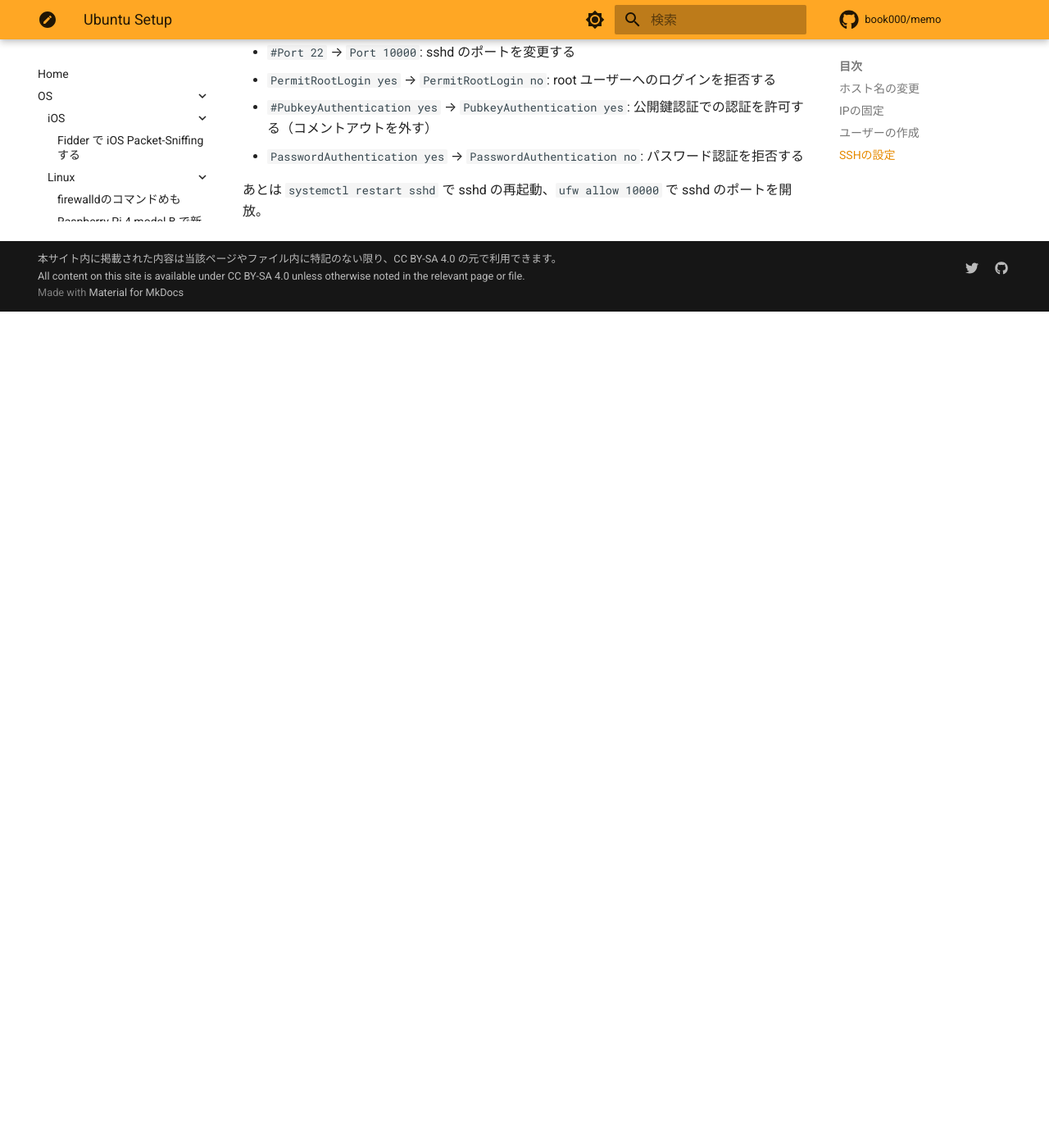
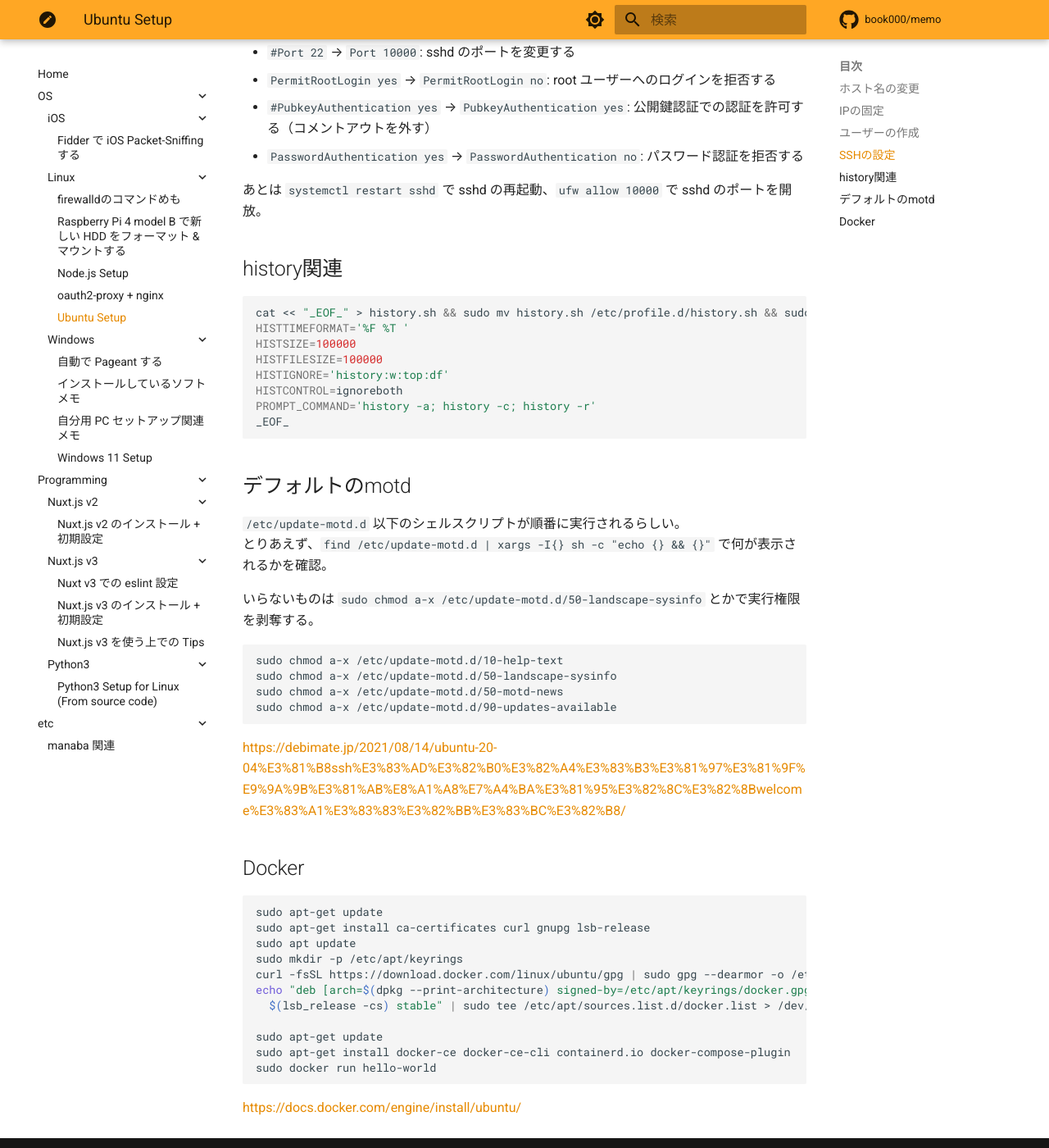
Before and after one commit to book000/memo, an MkDocs documentation site: the page built from docs/os/linux/ubuntu-setup.md, in a window 1280 px wide and 1400 px high, scrolled down 1934 px. Shown: the whole window at 82% size. Built offline with MkDocs 1.6.1 and Material for MkDocs 9.7.7, drawn with Linux system fonts in a browser that asks for light colours; comment, search, counter and statistics services are not loaded; before the commit the page ends 2314 px from its top, so only the background shows below that.

Commit message:
feat: ubuntuにdockerいれるやつとか

````diff
--- a/docs/os/linux/ubuntu-setup.md
+++ b/docs/os/linux/ubuntu-setup.md
@@ -85,3 +85,50 @@
 - `PasswordAuthentication yes` → `PasswordAuthentication no`: パスワード認証を拒否する
 
 あとは `systemctl restart sshd` で sshd の再起動、`ufw allow 10000` で sshd のポートを開放。
+
+## history関連
+
+```shell
+cat << "_EOF_" > history.sh && sudo mv history.sh /etc/profile.d/history.sh && sudo chmod a+x /etc/profile.d/history.sh && source /etc/profile.d/history.sh
+HISTTIMEFORMAT='%F %T '
+HISTSIZE=100000
+HISTFILESIZE=100000
+HISTIGNORE='history:w:top:df'
+HISTCONTROL=ignoreboth
+PROMPT_COMMAND='history -a; history -c; history -r'
+_EOF_
+```
+
+## デフォルトのmotd
+
+`/etc/update-motd.d` 以下のシェルスクリプトが順番に実行されるらしい。
+とりあえず、`find /etc/update-motd.d | xargs -I{} sh -c "echo {} && {}"` で何が表示されるかを確認。
+
+いらないものは `sudo chmod a-x /etc/update-motd.d/50-landscape-sysinfo` とかで実行権限を剥奪する。
+
+```shell
+sudo chmod a-x /etc/update-motd.d/10-help-text
+sudo chmod a-x /etc/update-motd.d/50-landscape-sysinfo
+sudo chmod a-x /etc/update-motd.d/50-motd-news
+sudo chmod a-x /etc/update-motd.d/90-updates-available
+```
+
+https://debimate.jp/2021/08/14/ubuntu-20-04%E3%81%B8ssh%E3%83%AD%E3%82%B0%E3%82%A4%E3%83%B3%E3%81%97%E3%81%9F%E9%9A%9B%E3%81%AB%E8%A1%A8%E7%A4%BA%E3%81%95%E3%82%8C%E3%82%8Bwelcome%E3%83%A1%E3%83%83%E3%82%BB%E3%83%BC%E3%82%B8/
+
+## Docker
+
+```shell
+sudo apt-get update
+sudo apt-get install ca-certificates curl gnupg lsb-release
+sudo apt update
+sudo mkdir -p /etc/apt/keyrings
+curl -fsSL https://download.docker.com/linux/ubuntu/gpg | sudo gpg --dearmor -o /etc/apt/keyrings/docker.gpg
+echo "deb [arch=$(dpkg --print-architecture) signed-by=/etc/apt/keyrings/docker.gpg] https://download.docker.com/linux/ubuntu \
+  $(lsb_release -cs) stable" | sudo tee /etc/apt/sources.list.d/docker.list > /dev/null
+
+sudo apt-get update
+sudo apt-get install docker-ce docker-ce-cli containerd.io docker-compose-plugin
+sudo docker run hello-world
+```
+
+https://docs.docker.com/engine/install/ubuntu/
````
